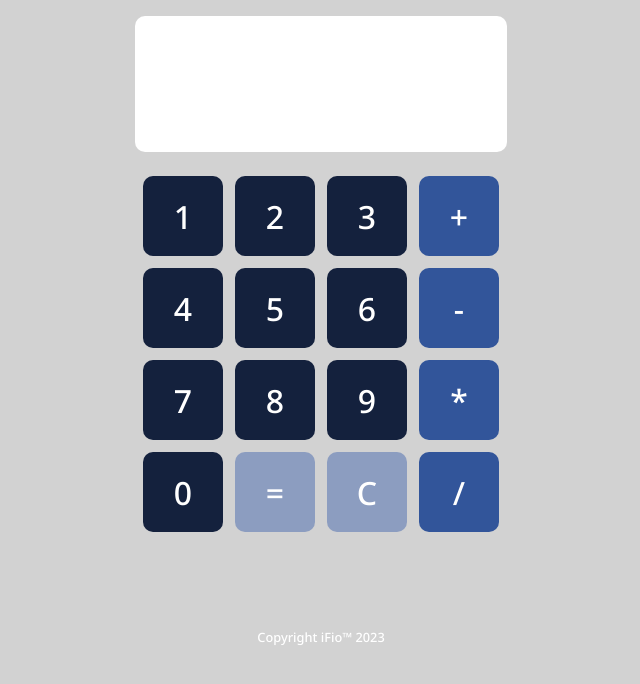
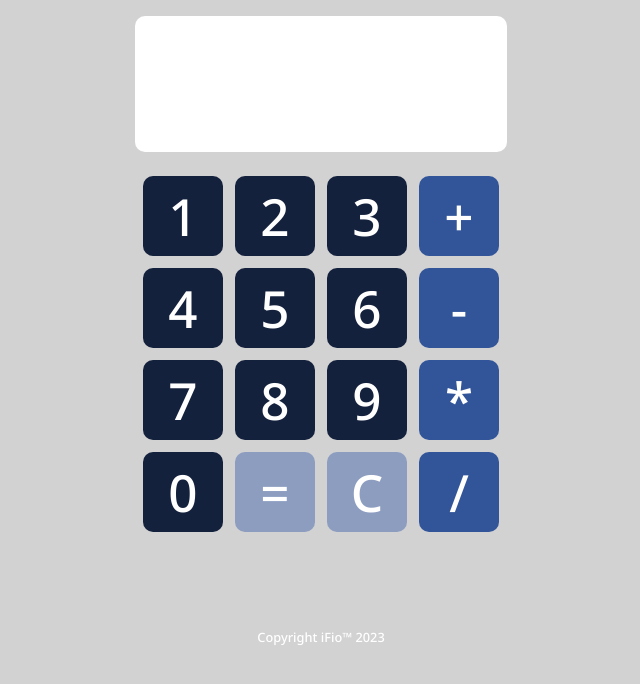
Before and after one commit to fiofiorito/Calculator, a React (Vite) app: page / in a window 1280 px wide. Shown: the top 684 px of the page, without its empty margins (319-959 px from the left). Built offline with nearby package versions, Linux system fonts and the light colour scheme; no server answers.

Commit message:
change font size

```diff
--- a/src/style.css
+++ b/src/style.css
@@ -7,7 +7,7 @@
     background-color: rgb(210, 210, 210);
     font-family: "Noto Sans", 'Gill Sans', 'Gill Sans MT', Calibri, 'Trebuchet MS', sans-serif;
     font-weight: 500;
-    font-size: 2rem;
+    font-size: 3.2rem;
     color: #fff;
     display: grid;
     place-content: center;
@@ -32,7 +32,7 @@
     border-radius: 10px;
     color: #000;
     padding: 1.25rem;
-    font-size: 3.5rem;
+    font-size: 2.2rem;
     text-align: right;
     overflow: hidden;
     direction: rtl;
```
